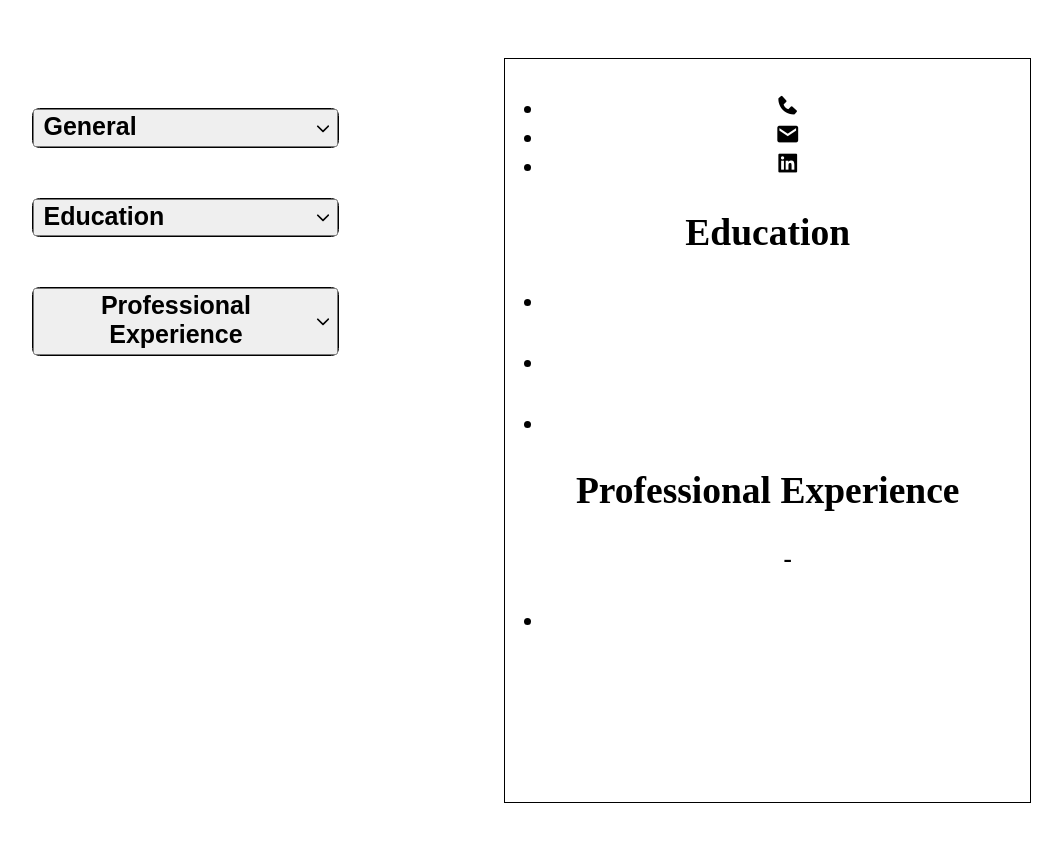
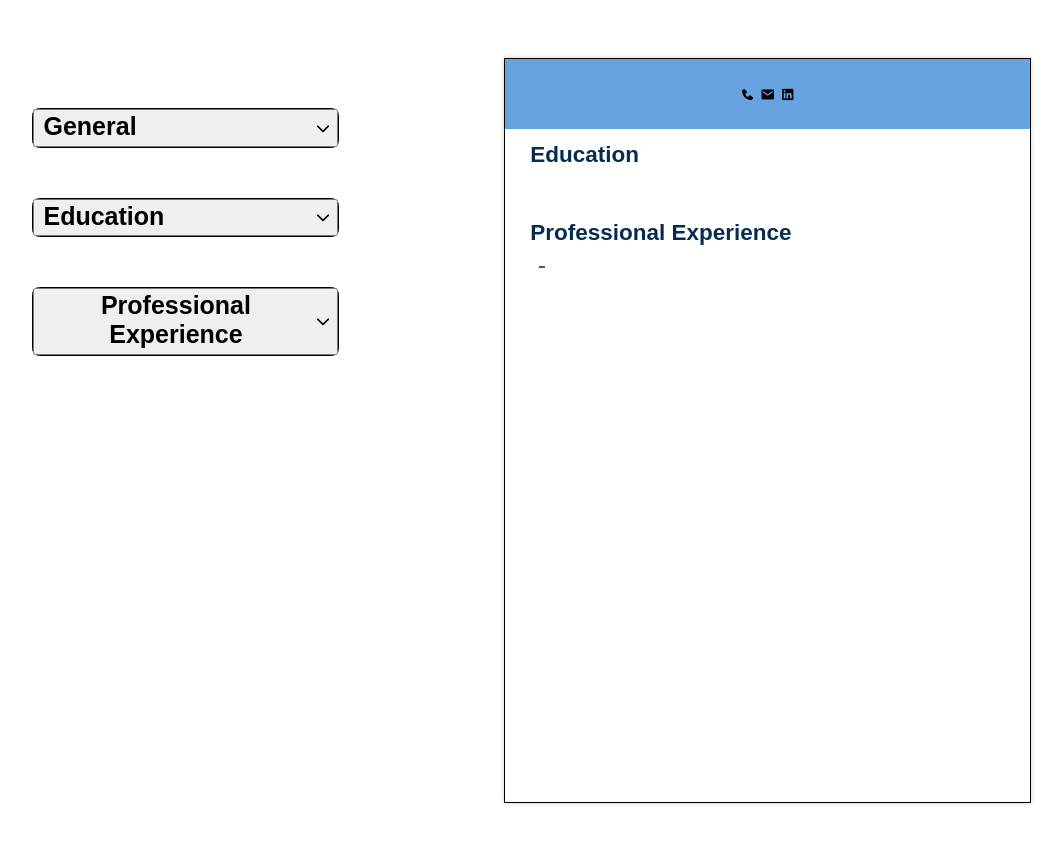
Before and after one commit to mik-dmi/CV_MAKER, a React (Vite) app: page / in a window 1280 px wide. Shown: the top 844 px of the page, without its empty margins (76-1140 px from the left). Built offline with nearby package versions, Linux system fonts and the light colour scheme.

Commit message:
The display got  some css styling applied.

```diff
--- a/src/App.css
+++ b/src/App.css
@@ -1,12 +1,22 @@
+:root {
+  --titles-bg-color: rgb(6, 44, 80);
+  --header-container-bg-color: rgb(0, 102, 204, 0.597);
+  --titles-font-size: 0.9rem;
+}
 #root {
   max-width: 1280px;
-  margin: 0 auto;
+  margin: 0 ;
   padding: 2rem;
-  text-align: center;
 }
 html {
   font-size: 25px; /* Set the root font size to 10px (adjust as needed) */
+  margin: 0;
 }
+h1, h2, h3 {
+  margin: 0;
+}
+
+/*----------------------------------- Global Rules ---------------------------------*/
 .body_container{
   display: flex;
   flex-direction: row;
@@ -17,13 +27,7 @@ html {
   height: 100vh;
   width: 35%;
 }
-.right_side_of_body{
-  width: 21rem; /* A4 width in rem units (210mm) */
-  height: 29.7rem; /* A4 height in rem units (297mm) */
-  margin: 0 auto; /* Center the container horizontally on the page */
-  background-color: #fff; /* Set a background color if needed */
-  border: 1px solid #000; /* Add a border if desired */
-}
+
 .general_forms_container{
   display: flex;
   flex-direction: column;
@@ -131,3 +135,96 @@ input{
   align-items: center;
   justify-content: center;
 }
+
+
+/* -------------------------------- cv BUILDER -------------------------------------------------- */
+/*--------------------------------- Beginning Header --------------------------------------------------- */
+.right_side_of_body{
+  width: 21rem; /* A4 width in rem units (210mm) */
+  height: 29.7rem; /* A4 height in rem units (297mm) */
+  margin: 0 auto; /* Center the container horizontally on the page */
+  background-color: #fff; /* Set a background color if needed */
+  border: 1px solid #000; /* Add a border if desired */
+  box-shadow: 0px 0px 0.2rem rgba(0, 0, 0, 0.2);
+  font-family: Arial, sans-serif;
+}
+.header_container{
+  text-align: center;
+  margin-bottom: 0.5rem;
+  padding: 0.5rem;
+  background-color: var(--header-container-bg-color);
+  font-size: 0.7rem;
+}
+.contact_info {
+  font-size: 0.6rem;
+  list-style: none;
+  padding: 0;
+  text-align: center;
+  display: flex;
+  flex-direction: row;
+  justify-content: center;
+  gap:0.2rem;
+  flex-wrap: wrap;
+
+}
+.contact_info li {
+  flex: 1;
+  text-align:center;
+  max-width: fit-content;
+}
+.contact_info li i {
+  display: flex;
+  justify-content: center;
+
+}
+/* ------------------------- End Header -------------------------*/
+.individual_education_section, .professional_section {
+  display: flex;
+  flex-direction: column;
+  align-items: flex-start;
+  margin-top:0.4rem 0rem 0.5rem 0rem;
+  padding-left: 0.1rem;
+}
+h2 {
+  font-size: var(--titles-font-size);
+  color: var(--titles-bg-color);
+  padding-bottom: 0.1rem;
+}
+.education_container{
+  font-size: calc(var(--titles-font-size) * 0.7);
+}
+
+#education, #experience{
+  display: flex;
+  flex-direction: column;
+  padding: 0rem 1rem 0.5rem 1rem;
+  align-items: flex-start;
+}
+
+.education_details, .professional_details {
+  list-style: none;
+  padding: 0.1rem 0rem 0rem 0.2rem;
+  margin: 0rem;
+}
+.education_degree, .professional_company {
+  font-style: italic;
+  font-size: calc(var(--titles-font-size) * 0.7);
+
+}
+.education_graduation, .professional_location, .professional_dates {
+  color: #555;
+}
+.professional_description, .education_description {
+  margin-top: 0.1rem;
+  padding: 0.2rem;
+  margin-top: 0rem;
+
+}
+.professional_details  .professional_description, .education_details .education_description{
+  font-size: calc(var(--titles-font-size) * 0.6);
+}
+.bullet_point:not(:empty)::before {
+  content: "\2022"; /* Unicode character for a black bullet (•) */
+  color: black; /* Color of the bullet point */
+  margin-right: 5px; /* Spacing between the bullet point and the text */
+}
--- a/src/component/cv_display.jsx
+++ b/src/component/cv_display.jsx
@@ -5,9 +5,9 @@ export function CvDisplay({generalData,educationData, professionalData}){
 
     return(
         <div className='right_side_of_body'>
-        <header>
+        <header className="header_container">
           <h1>{generalData.fullName}</h1>
-          <ul>
+          <ul className="contact_info">
             <li>
                 <i className='bx bxs-phone'>{generalData.phoneNumber}</i>
             </li>
@@ -18,45 +18,40 @@ export function CvDisplay({generalData,educationData, professionalData}){
                 <i className='bx bxl-linkedin-square'>{generalData.linkedIn}</i>
             </li>
           </ul>
-
         </header>
 
         <section id="education">
           <h2>Education</h2>
+          <div className="education_container">
             {educationData.map((education, index)=>(
-          <div key={index*5} className="education_section">
-            <h3>{education.institution}</h3>
-
-            <ul>
-                <div className="place_and_date_container">
-                    <h4>{education.degree}</h4>
-                    <h4>{education.graduationDate}</h4>
-                </div>
-                <li>{education.academicDescription}</li>
+            <div key={index*5} className="individual_education_section">
+              <h3>{education.degree}</h3>
+              <ul className = "education_details">
+                <li className = "education_degree">{education.institution}</li>
+                <li className = "education_graduation">{education.graduationDate}</li>
+                <li className = "bullet_point education_description">{education.academicDescription}</li>
               </ul>
             </div>
             ))}
+          </div>
         </section>
 
         <section id="experience">
           <h2>Professional Experience</h2>
+          <div className="experience_container">
             {professionalData.map((professional, index)=>(
             <div key={index*5} className="professional_section">
-            <h3>{professional.positionName}</h3>
-
-            <ul>
-                <div className="place_and_date_container">
-                    <h4>{professional.company}</h4>
-                    <h4>{professional.location}</h4>
-                </div>
-                <div>
-                  <h4>{professional.startDate} - {professional.endDate}</h4>
-
-                </div>
-                <li>{professional.professionalDescription}</li>
+              <h3>{professional.company}</h3>
+              <ul className="professional_details">
+                  <li className="professional_company">{professional.positionName}</li>
+                  <li className="professional_location">{professional.location}</li>
+                  <li className="professional_dates">{professional.startDate} - {professional.endDate}</li>
+                  <li className="bullet_point professional_description">{professional.professionalDescription}</li>
               </ul>
             </div>
             ))}
+          </div>
+
         </section>
 
       </div>
```
Also changed, not shown: 1 other file (tests, documents, lock files or other folders). Lines whose indentation alone changed are shown as unchanged.
